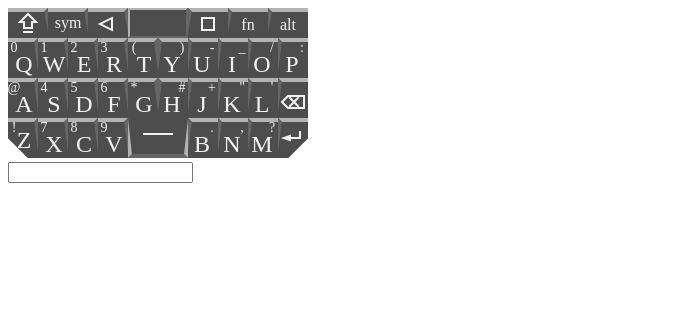
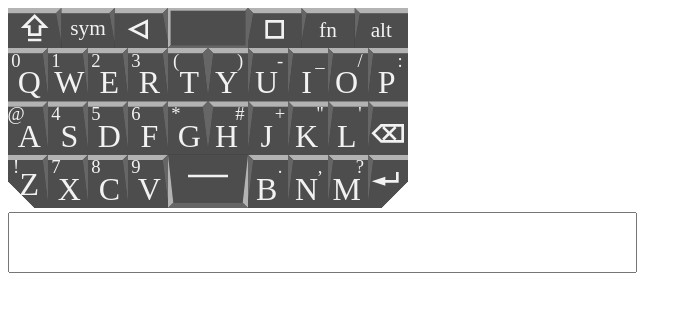
Before and after one commit to azulamb/tptools, a plain HTML site: page docs/index.html in a window 1280 px wide. Shown: the whole page, without its empty margins (0-692 px from the left). Drawn offline with Linux system fonts and the light colour scheme.

Commit message:
Fix size.

```diff
--- a/docs/index.html
+++ b/docs/index.html
@@ -22,9 +22,9 @@ window.addEventListener('DOMContentLoaded', () =>
 </script>
 </head>
 <body>
-	<tp-keyboard id="keyboard"></tp-keyboard>
+	<tp-keyboard id="keyboard" style="width:400px;"></tp-keyboard>
 	<div>
-		<input id="input" readonly>
+		<input id="input" readonly style="font-size:3rem;">
 	</div>
 </body>
 </html>
```
